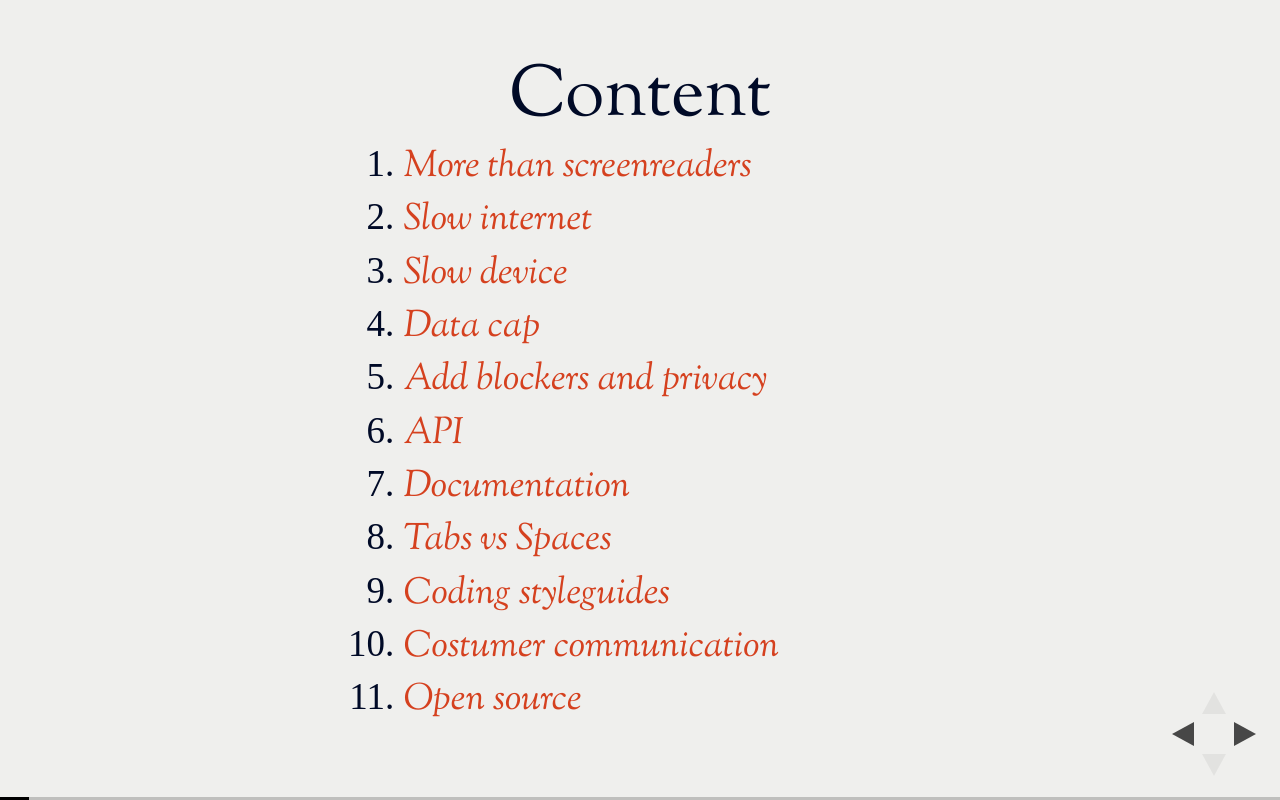
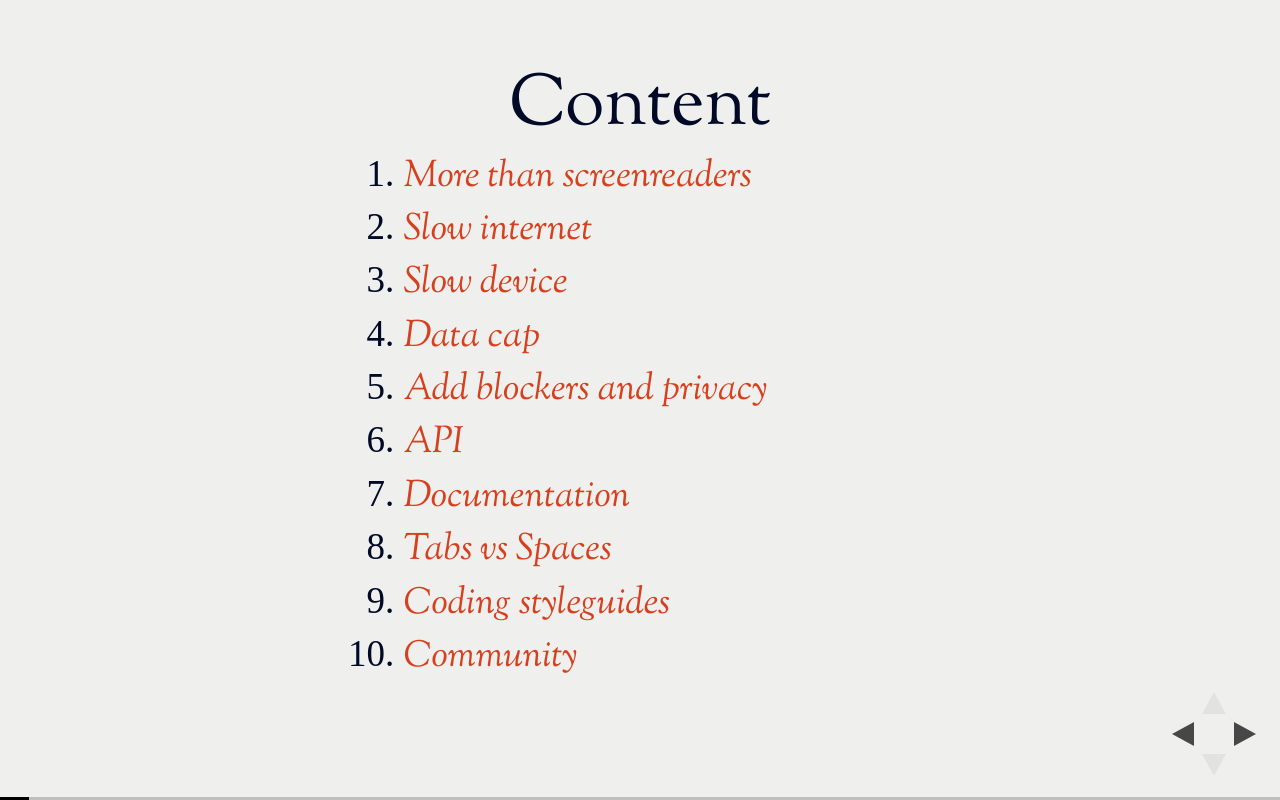
Before and after one commit to dominikwilkowski/talks, a website: page a11y/index.html in a window 1280 px wide. Both pictures are taken after a click on the button 1251 px from the left and 734 px from the top of the page. Drawn offline with Linux system fonts and the light colour scheme.

Commit message:
fixed index
Signed-off-by: Dominik Wilkowski <Hi@Dominik-Wilkowski.com>

```diff
--- a/a11y/index.html
+++ b/a11y/index.html
@@ -20,8 +20,8 @@
 			****************************************************************************************************************************************************** -->
 			<section id="headline">
 				<h1 class="slide-headline slide-headline-small">
-					My favourite a<span class="numbers">11</span>Y things<br>
-					<small>Or why a<span class="numbers">11</span>y doesn’t stop with screen readers</small>
+					My favourite A<span class="numbers">11</span>Y things<br>
+					<small>Or why A<span class="numbers">11</span>y doesn’t stop with screen readers</small>
 				</h1>
 
 				<h2 class="slide-subline buffer">By Dominik</h2>
@@ -69,10 +69,7 @@
 						<a href="#codingstyleguide">Coding styleguides</a>
 					</li>
 					<li>
-						<a href="#customerinteractions">Costumer communication</a>
-					</li>
-					<li>
-						<a href="#opensource">Open source</a>
+						<a href="#community">Community</a>
 					</li>
 				</ol>
 
@@ -834,7 +831,7 @@
 			<!-- *****************************************************************************************************************************************************
 			*  CUSTOMER INTERACTIONS
 			****************************************************************************************************************************************************** -->
-			<section id="customerinteractions">
+			<section id="community">
 				<section>
 					<h3 class="slide-headline slide-headline-small">Community</h3>
 
```
